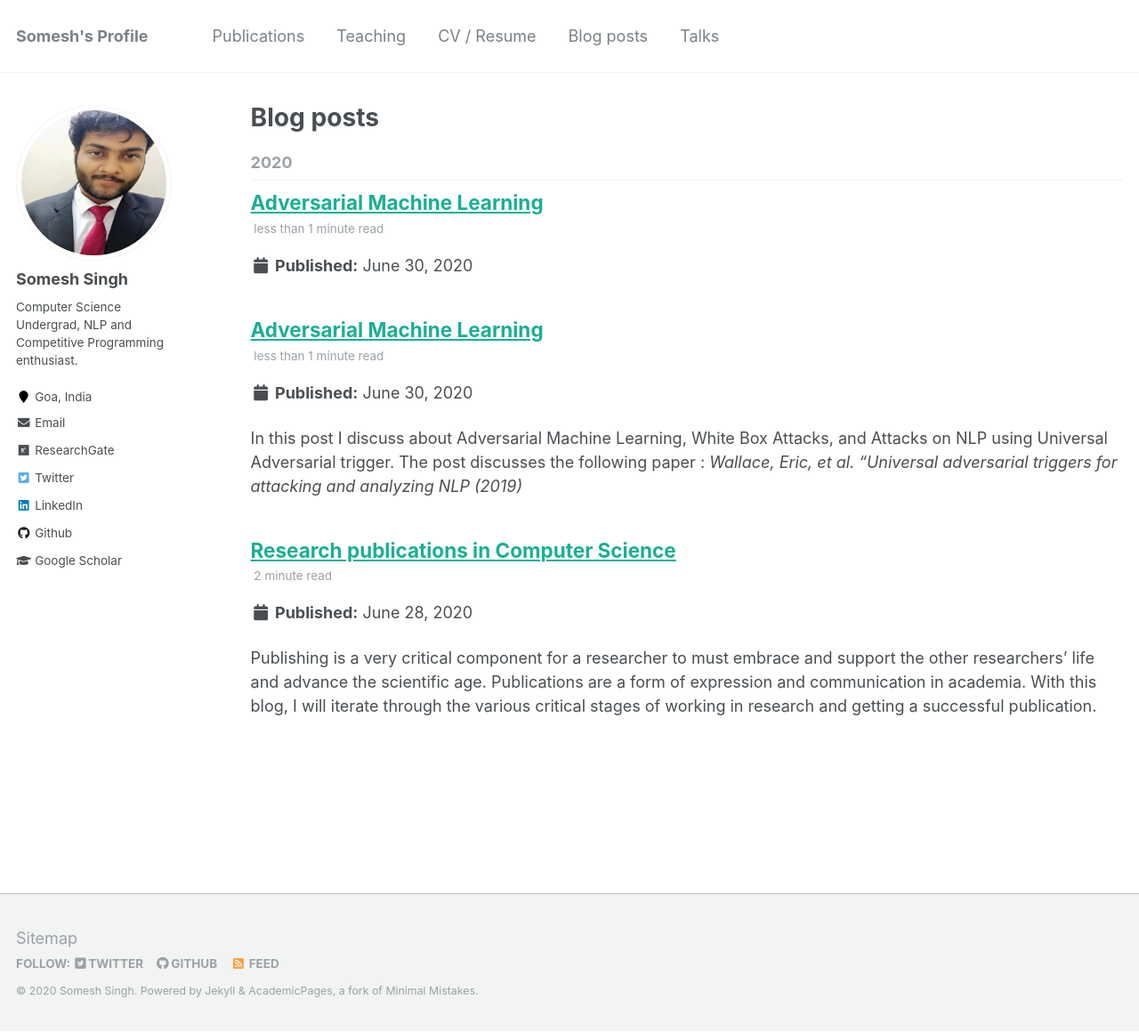
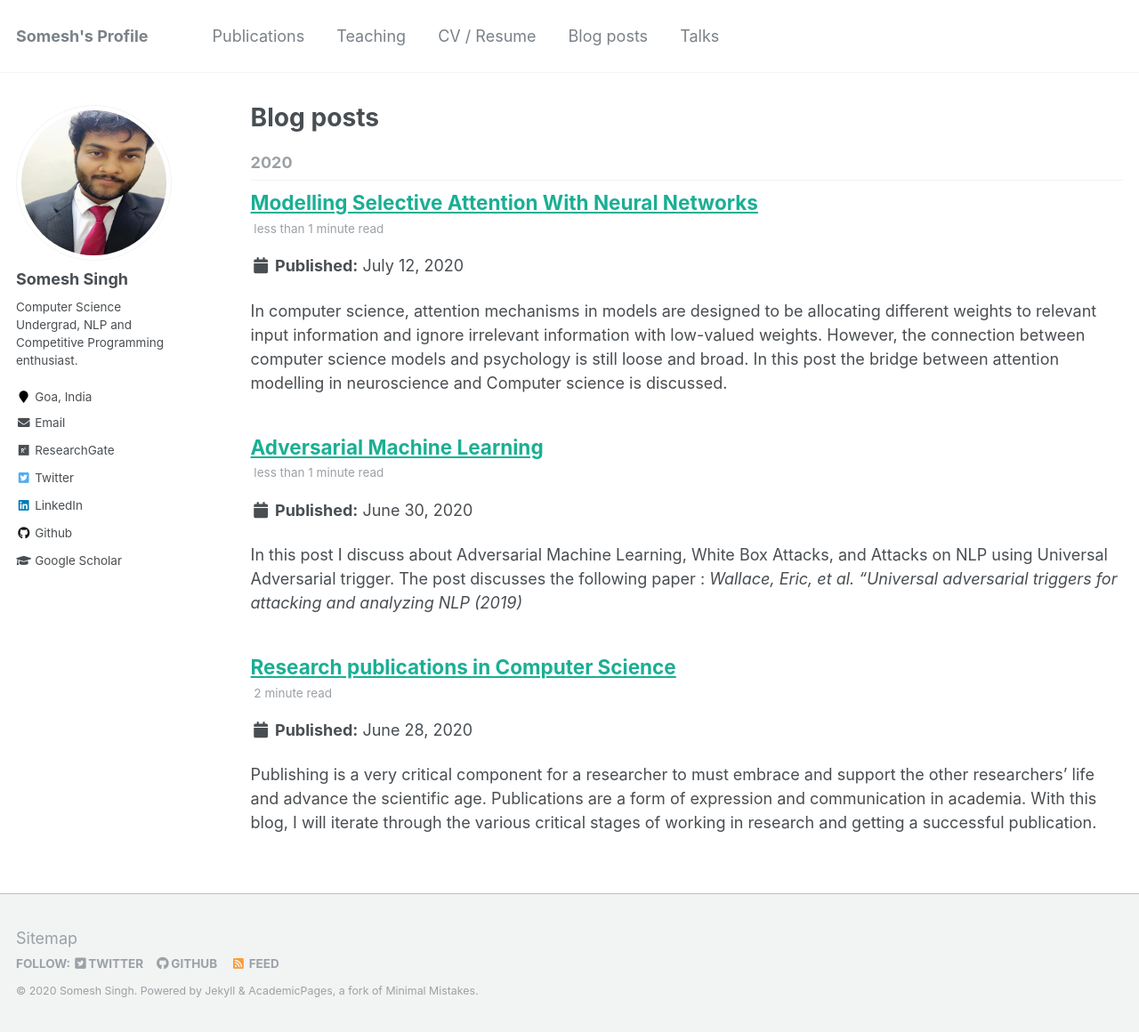
Before and after one commit to someshsingh22/someshsingh22.github.io, a Jekyll site: the page built from _pages/year-archive.html, in a window 1280 px wide and 1160 px high. Shown: the whole window at 89% size. Built offline with Jekyll 4.4.1, drawn with Linux system fonts in a browser that asks for light colours.

Commit message:
Selective Attention Blog

```diff
--- a/_posts/2020-07-12-modelling-selective-attention-with-neural-networks.md
+++ b/_posts/2020-07-12-modelling-selective-attention-with-neural-networks.md
@@ -1,7 +1,10 @@
 ---
-title: 'Adversarial Machine Learning'
-date: 2020-06-30
-permalink: /posts/2020/06/modelling-selective-attention-with-neural-networks/
+title: 'Modelling Selective Attention With Neural Networks'
+date: 2020-07-12
+permalink: /posts/2020/07/modelling-selective-attention-with-neural-networks/
 redirect_to: https://www.notion.so/Modelling-Selective-Attention-with-Neural-Networks-0fdbc1215da5468981afcfd0481f6a4d
+header :
+  teaser : MSA/thumb.jpg
 comments : false
 ---
+In computer science, attention mechanisms in models are designed to be allocating different weights to relevant input information and ignore irrelevant information with low-valued weights. However, the connection between computer science models and psychology is still loose and broad. In this post the bridge between attention modelling in neuroscience and Computer science is discussed.
```
Also changed, not shown: images/MSA/thumb.jpg (added), images/RTR/rtrbanner.jpg (deleted), 4 other files.
